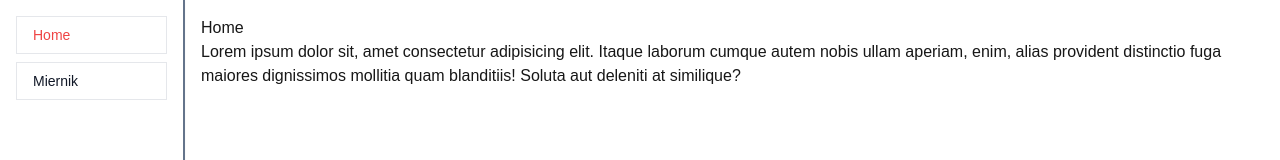
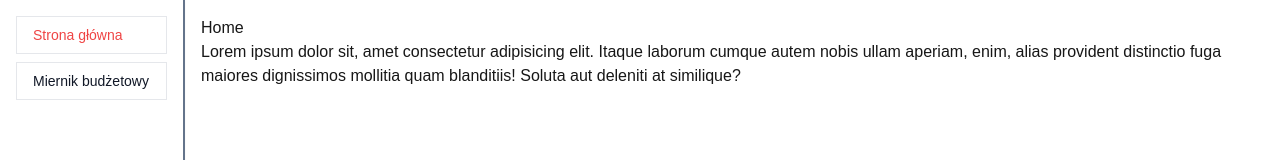
Before and after one commit to Soberek/edureport-app, a Next.js app: page / in a window 1280 px wide. Shown: the top 160 px of the page. Built offline with nearby package versions, Linux system fonts and the light colour scheme.

Commit message:
formatting + different nav names

```diff
--- a/src/app/components/nav-links.tsx
+++ b/src/app/components/nav-links.tsx
@@ -6,47 +6,25 @@ export default function NavLinks({}) {
   const pathname = usePathname();
 
   const links: { path: string; name: string }[] = [
-    { path: "/", name: "Home" },
-    { path: "/miernik", name: "Miernik" }
+    { path: "/", name: "Strona główna" },
+    { path: "/miernik", name: "Miernik budżetowy" }
   ];
 
   return (
-    <nav
-      className="flex flex-col p-4 gap-2 border-r-2 border-r-slate-500 fixed w-[185px] h-screen shadow-sm"
-      role="group"
-    >
-      {links.length > 0 &&
-        links.map((link, idx) => (
-          <StyledLink
-            key={idx}
-            idx={idx}
-            path={link.path}
-            pathname={pathname}
-            name={link.name}
-          />
-        ))}
+    <nav className="fixed flex h-screen w-[185px] flex-col gap-2 border-r-2 border-r-slate-500 p-4 shadow-sm" role="group">
+      {links.length > 0 && links.map((link, idx) => <StyledLink key={idx} idx={idx} path={link.path} pathname={pathname} name={link.name} />)}
     </nav>
   );
 }
 
-const StyledLink = ({
-  idx,
-  path,
-  pathname,
-  name
-}: {
-  idx: number;
-  path: string;
-  pathname: string;
-  name: string;
-}) => {
+const StyledLink = ({ idx, path, pathname, name }: { idx: number; path: string; pathname: string; name: string }) => {
   return (
     <Link
       key={idx}
       href={path}
       className={`link ${
         pathname === path ? "text-red-500" : ""
-      } px-4 py-2 text-sm font-medium text-gray-900 bg-white border border-gray-200 hover:bg-gray-100 hover:text-blue-700 focus:z-10 focus:ring-2 focus:ring-blue-700 focus:text-blue-700 dark:bg-gray-800 dark:border-gray-700 dark:text-white dark:hover:text-white dark:hover:bg-gray-700 dark:focus:ring-blue-500 dark:focus:text-white`}
+      } border border-gray-200 bg-white px-4 py-2 text-sm font-medium text-gray-900 hover:bg-gray-100 hover:text-blue-700 focus:z-10 focus:text-blue-700 focus:ring-2 focus:ring-blue-700 dark:border-gray-700 dark:bg-gray-800 dark:text-white dark:hover:bg-gray-700 dark:hover:text-white dark:focus:text-white dark:focus:ring-blue-500`}
     >
       {name}
     </Link>
```
